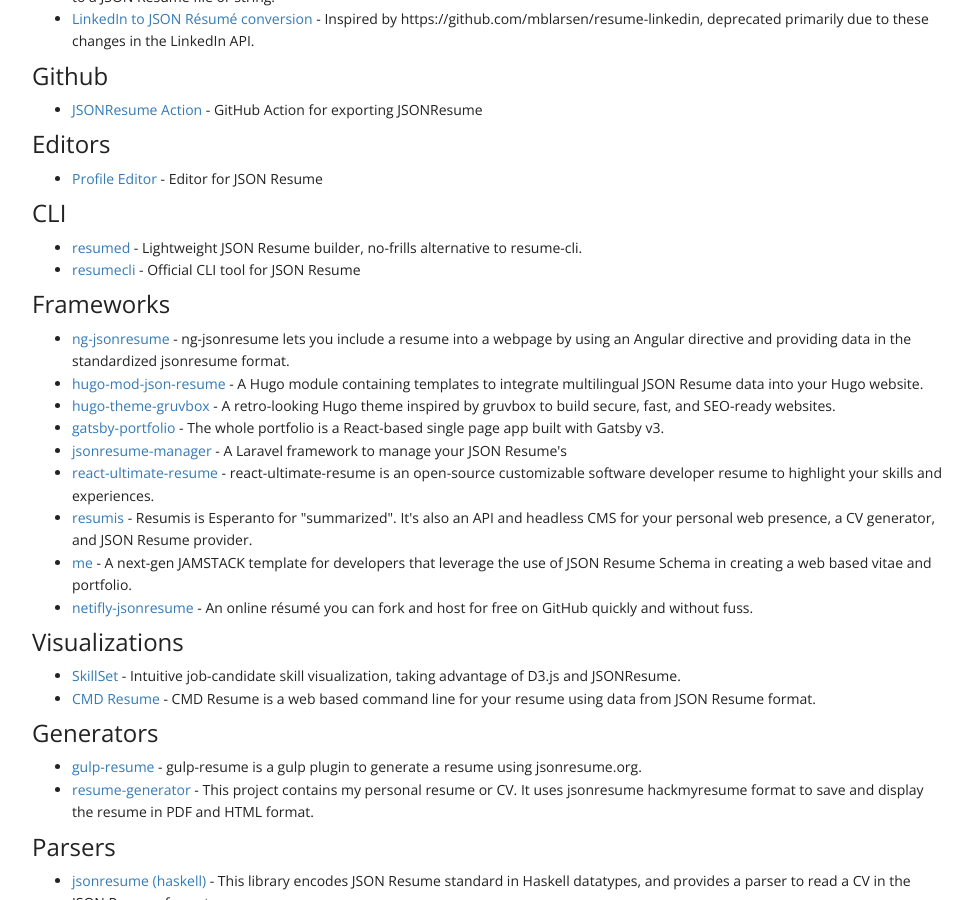
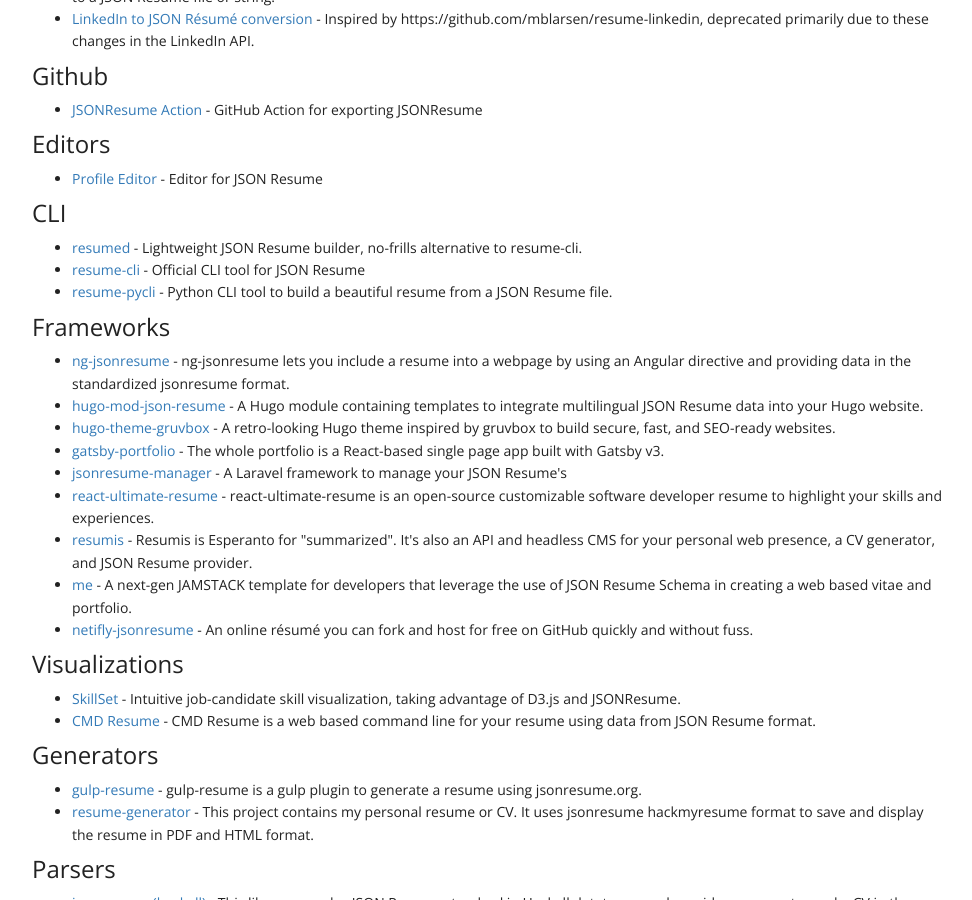
Before and after one commit to jsonresume/resume-website, a Jekyll site: the page built from projects.html, in a window 1280 px wide and 900 px high, scrolled down 632 px. Shown: the whole window, without its empty margins (153-1125 px from the left). Built offline with Jekyll 4.4.1, drawn with Linux system fonts in a browser that asks for light colours; nearby versions of some CDN libraries.

```diff
--- a/_data/projects.yaml
+++ b/_data/projects.yaml
@@ -138,7 +138,13 @@
   description: Lightweight JSON Resume builder, no-frills alternative to resume-cli.
   category: cli
 
-- name: resumecli
+- name: resume-cli
   link: https://github.com/jsonresume/resume-cli
   description: Official CLI tool for JSON Resume
   category: cli
+
+- name: resume-pycli
+  link: https://github.com/nikaro/resume-pycli
+  description: Python CLI tool to build a beautiful resume from a JSON Resume file.
+  category: cli
+# https://github.com/renoirb/jsonresume-from-yaml
```
Also changed, not shown: _data/themes.yaml (+12 -0 lines), themes.html (+7 -0 lines), img/themes/caffeine.jpeg (added).
